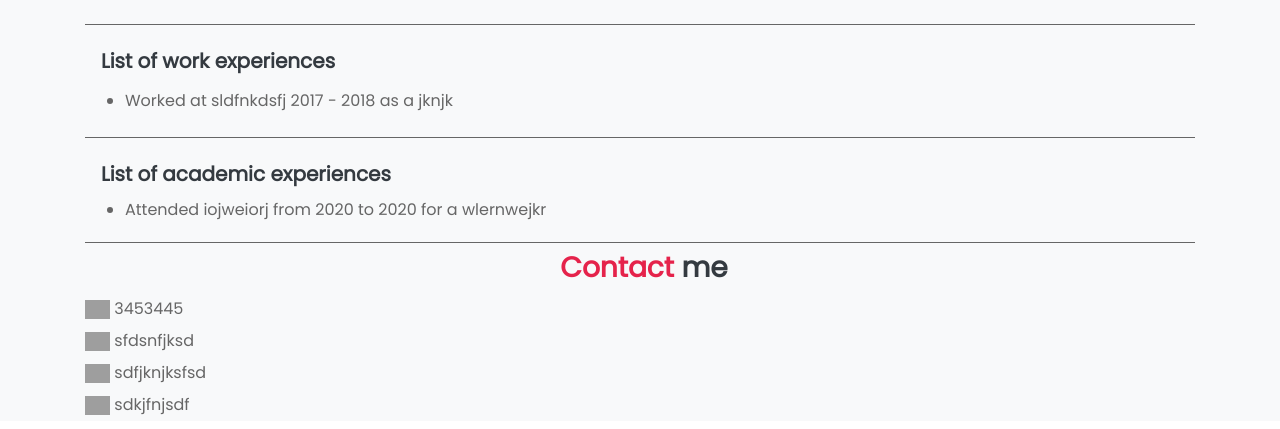
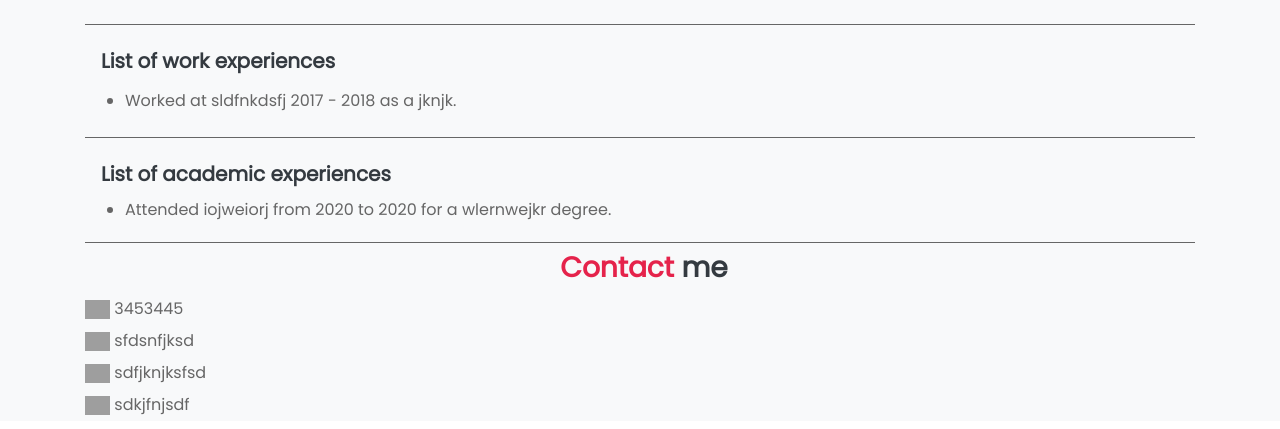
Before and after one commit to afekhaijoseph/portfolioapp, a Django app: page /portfolio/a0fe0b9e-0f0c-46fd-b96d-6e9e424e8935 in a window 1280 px wide. Shown: the part 574-1003 px from the top of the page. Run offline with Django 3.2, Linux system fonts and the light colour scheme; data comes from the database, SQL or seed files in the repository; some libraries are stand-ins or nearby versions; grey boxes are pictures that could not be loaded.

Commit message:
added degree

```diff
--- a/portfolio/templates/portfolio/portfolio.html
+++ b/portfolio/templates/portfolio/portfolio.html
@@ -31,7 +31,7 @@
                 <ul>
                 {% for workexp in users.workexp_set.all %}
 
-                    <li class="pt-2 pb-2 pr-1">Worked at {{workexp.company}} {{workexp.started}} - {{workexp.left}} as a {{workexp.position}}</li>
+                    <li class="pt-2 pb-2 pr-1">Worked at {{workexp.company}} {{workexp.started}} - {{workexp.left}} as a {{workexp.position}}.</li>
 
                  {%endfor%}
                 </ul>
@@ -42,7 +42,7 @@
                 <ul>
                    {%for acadexp in users.acadexp_set.all%}
 
-                   <li class="pt-1 pb-1">Attended {{acadexp.education}} from {{acadexp.started}} to {{acadexp.left}} for a {{acadexp.qualification}}</li>
+                   <li class="pt-1 pb-1">Attended {{acadexp.education}} from {{acadexp.started}} to {{acadexp.left}} for a {{acadexp.qualification}} degree.</li>
 
                    {%endfor%}
                 </ul>
```
